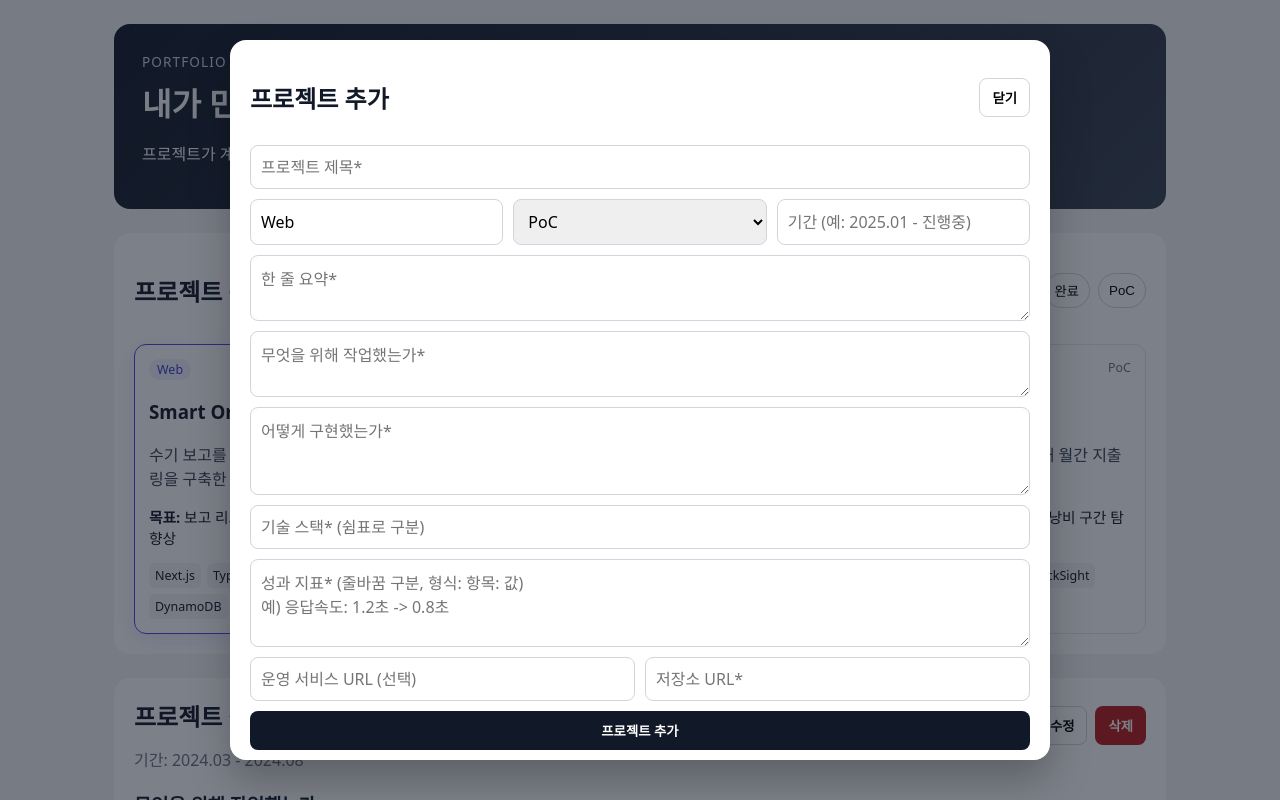
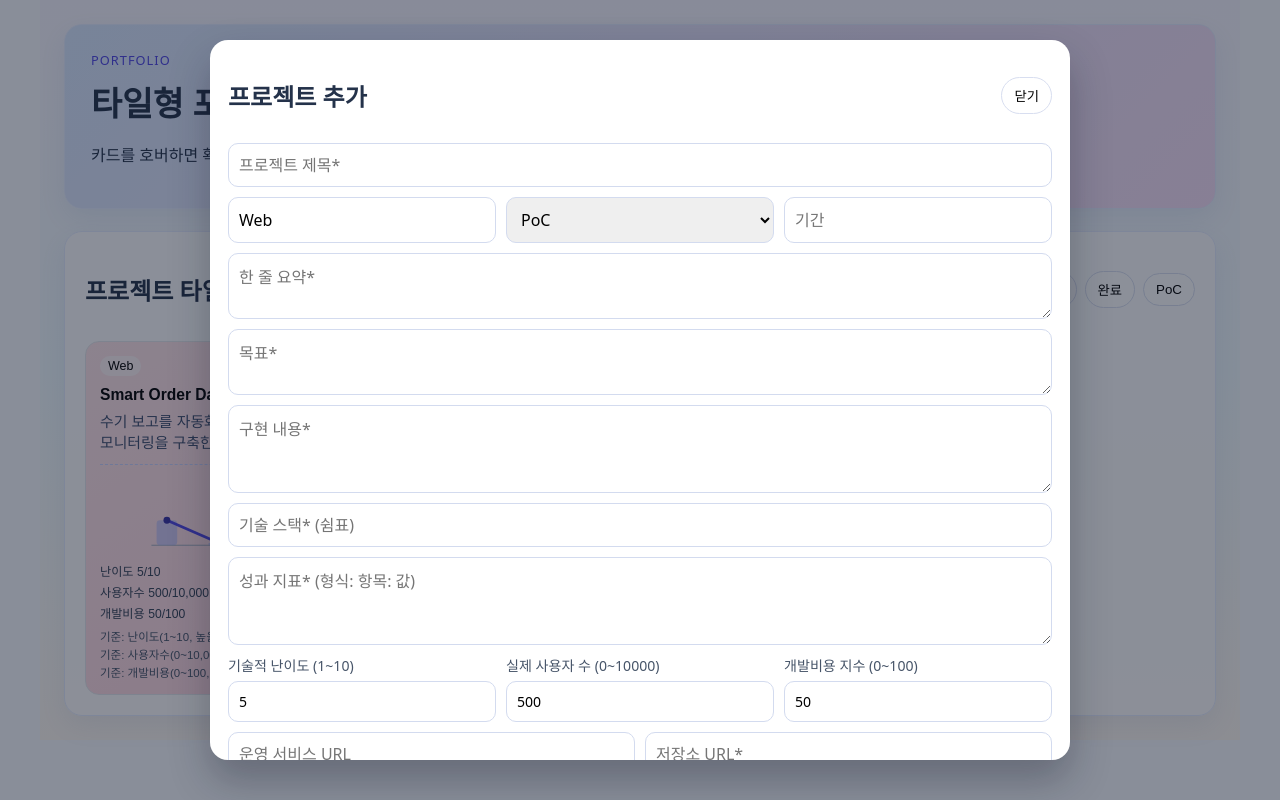
Before and after one commit to tead1234/portpolio, a React (Vite) app: page / in a window 1280 px wide. Both pictures are taken after a click on the button "프로젝트 추가". Shown: the top 800 px of the page. Built offline with nearby package versions, Linux system fonts and the light colour scheme.

Commit message:
Add bar+line combo charts with metric criteria labels (#4)

```diff
--- a/src/App.jsx
+++ b/src/App.jsx
@@ -2,7 +2,8 @@ import { useEffect, useMemo, useState } from 'react';
 import { projects as initialProjects } from './data/projects';
 
 const statusOptions = ['전체', '운영중', '완료', 'PoC'];
-const STORAGE_KEY = 'portfolio-projects-v1';
+const STORAGE_KEY = 'portfolio-projects-v2';
+
 const emptyForm = {
   title: '',
   category: 'Web',
@@ -14,8 +15,20 @@ const emptyForm = {
   stack: '',
   metrics: '',
   liveUrl: '',
-  repoUrl: ''
+  repoUrl: '',
+  difficulty: '5',
+  users: '500',
+  cost: '50'
 };
+
+const pastelPalette = [
+  ['#FFE6EA', '#FFD6E0'],
+  ['#E7F4FF', '#D9EEFF'],
+  ['#EAFBE7', '#DDF7D9'],
+  ['#FFF5DF', '#FFEBC8'],
+  ['#F2EBFF', '#E8DDFF'],
+  ['#E6FAF8', '#D4F4F0']
+];
 
 const toSlug = (text) =>
   text
@@ -24,6 +37,17 @@ const toSlug = (text) =>
     .replace(/[^a-z0-9\s-]/g, '')
     .replace(/\s+/g, '-')
     .replace(/-+/g, '-');
+
+const clampStat = (value, min, max) => Math.min(max, Math.max(min, Number(value) || min));
+
+const normalizeProject = (project) => ({
+  ...project,
+  stats: {
+    difficulty: clampStat(project?.stats?.difficulty ?? 5, 1, 10),
+    users: clampStat(project?.stats?.users ?? 500, 0, 10000),
+    cost: clampStat(project?.stats?.cost ?? 50, 0, 100)
+  }
+});
 
 const serializeForm = (form) => ({
   title: form.title.trim(),
@@ -50,7 +74,12 @@ const serializeForm = (form) => ({
     })
     .filter((metric) => metric.label && metric.value),
   liveUrl: form.liveUrl.trim(),
-  repoUrl: form.repoUrl.trim()
+  repoUrl: form.repoUrl.trim(),
+  stats: {
+    difficulty: clampStat(form.difficulty, 1, 10),
+    users: clampStat(form.users, 0, 10000),
+    cost: clampStat(form.cost, 0, 100)
+  }
 });
 
 const fillFormFromProject = (project) => ({
@@ -64,26 +93,79 @@ const fillFormFromProject = (project) => ({
   stack: project.stack.join(', '),
   metrics: project.metrics.map((metric) => `${metric.label}: ${metric.value}`).join('\n'),
   liveUrl: project.liveUrl,
-  repoUrl: project.repoUrl
+  repoUrl: project.repoUrl,
+  difficulty: String(project.stats.difficulty),
+  users: String(project.stats.users),
+  cost: String(project.stats.cost)
 });
+
+function Sparkline({ stats }) {
+  const items = [
+    { key: 'difficulty', label: '난이도', value: stats.difficulty, max: 10, x: 30 },
+    { key: 'users', label: '사용자수', value: stats.users, max: 10000, x: 90 },
+    { key: 'cost', label: '개발비용', value: stats.cost, max: 100, x: 150 }
+  ];
+
+  const points = items.map((item) => ({
+    ...item,
+    ratio: item.value / item.max,
+    y: 84 - (item.value / item.max) * 58
+  }));
+
+  return (
+    <div className="spark-wrap">
+      <svg viewBox="0 0 180 100" aria-label="성과 그래프" className="spark-chart">
+        <line x1="12" y1="84" x2="168" y2="84" stroke="#94a3b8" strokeWidth="1" />
+        {points.map((p) => (
+          <rect
+            key={`${p.key}-bar`}
+            x={p.x - 12}
+            y={84 - p.ratio * 58}
+            width="24"
+            height={p.ratio * 58}
+            rx="4"
+            fill="#a5b4fc88"
+          />
+        ))}
+        <polyline points={points.map((p) => `${p.x},${p.y}`).join(' ')} fill="none" stroke="#4f46e5" strokeWidth="3" />
+        {points.map((p) => (
+          <circle key={p.key} cx={p.x} cy={p.y} r="4" fill="#3730a3" />
+        ))}
+      </svg>
+      <div className="spark-legend">
+        <span>난이도 {stats.difficulty}/10</span>
+        <span>사용자수 {stats.users.toLocaleString()}/10,000</span>
+        <span>개발비용 {stats.cost}/100</span>
+      </div>
+      <div className="spark-criteria">
+        <span>기준: 난이도(1~10, 높을수록 복잡)</span>
+        <span>기준: 사용자수(0~10,000, 높을수록 서비스 확장)</span>
+        <span>기준: 개발비용(0~100, 높을수록 비용 큼)</span>
+      </div>
+    </div>
+  );
+}
 
 function App() {
   const [projectItems, setProjectItems] = useState(() => {
     const saved = window.localStorage.getItem(STORAGE_KEY);
-    if (!saved) return initialProjects;
+    if (!saved) return initialProjects.map(normalizeProject);
 
     try {
       const parsed = JSON.parse(saved);
-      return Array.isArray(parsed) && parsed.length > 0 ? parsed : initialProjects;
+      if (!Array.isArray(parsed) || parsed.length === 0) return initialProjects.map(normalizeProject);
+      return parsed.map(normalizeProject);
     } catch {
-      return initialProjects;
+      return initialProjects.map(normalizeProject);
     }
   });
+
   const [statusFilter, setStatusFilter] = useState('전체');
-  const [selectedSlug, setSelectedSlug] = useState(initialProjects[0]?.slug || '');
+  const [selectedSlug, setSelectedSlug] = useState(projectItems[0]?.slug || '');
   const [form, setForm] = useState(emptyForm);
   const [editingSlug, setEditingSlug] = useState('');
-  const [isModalOpen, setIsModalOpen] = useState(false);
+  const [isEditorOpen, setIsEditorOpen] = useState(false);
+  const [isDetailOpen, setIsDetailOpen] = useState(false);
 
   useEffect(() => {
     window.localStorage.setItem(STORAGE_KEY, JSON.stringify(projectItems));
@@ -104,21 +186,29 @@ function App() {
     setEditingSlug('');
   };
 
-  const closeModal = () => {
-    setIsModalOpen(false);
+  const openCreateModal = () => {
+    resetForm();
+    setIsEditorOpen(true);
+  };
+
+  const openEditModal = () => {
+    if (!selectedProject) return;
+    setForm(fillFormFromProject(selectedProject));
+    setEditingSlug(selectedProject.slug);
+    setIsEditorOpen(true);
+  };
+
+  const closeEditorModal = () => {
+    setIsEditorOpen(false);
     resetForm();
   };
 
-  const openCreateModal = () => {
-    resetForm();
-    setIsModalOpen(true);
+  const openDetailModal = (project) => {
+    setSelectedSlug(project.slug);
+    setIsDetailOpen(true);
   };
 
-  const selectFilter = (status) => {
-    setStatusFilter(status);
-    const first = (status === '전체' ? projectItems : projectItems.filter((p) => p.status === status))[0];
-    setSelectedSlug(first?.slug || '');
-  };
+  const closeDetailModal = () => setIsDetailOpen(false);
 
   const handleSubmit = (event) => {
     event.preventDefault();
@@ -129,13 +219,8 @@ function App() {
       return;
     }
 
-    if (next.stack.length === 0) {
-      alert('기술 스택을 1개 이상 입력하세요.');
-      return;
-    }
-
-    if (next.metrics.length === 0) {
-      alert('성과 지표를 1개 이상 입력하세요. (형식: 항목: 값)');
+    if (next.stack.length === 0 || next.metrics.length === 0) {
+      alert('기술 스택과 성과 지표를 최소 1개 이상 입력하세요.');
       return;
     }
 
@@ -145,7 +230,7 @@ function App() {
       );
       setProjectItems(updated);
       setSelectedSlug(editingSlug);
-      closeModal();
+      setIsEditorOpen(false);
       return;
     }
 
@@ -158,17 +243,9 @@ function App() {
     }
 
     const created = { ...next, slug };
-    const updated = [created, ...projectItems];
-    setProjectItems(updated);
+    setProjectItems([created, ...projectItems]);
     setSelectedSlug(slug);
-    closeModal();
-  };
-
-  const startEdit = () => {
-    if (!selectedProject) return;
-    setForm(fillFormFromProject(selectedProject));
-    setEditingSlug(selectedProject.slug);
-    setIsModalOpen(true);
+    setIsEditorOpen(false);
   };
 
   const removeProject = () => {
@@ -178,32 +255,28 @@ function App() {
 
     const updated = projectItems.filter((project) => project.slug !== selectedProject.slug);
     setProjectItems(updated);
-
-    const nextSelected = updated.find((p) => p.status === statusFilter) || updated[0];
-    setSelectedSlug(nextSelected?.slug || '');
+    setSelectedSlug(updated[0]?.slug || '');
+    setIsDetailOpen(false);
   };
 
   return (
-    <div className="layout">
-      <header className="hero">
+    <div className="layout pastel-bg">
+      <header className="hero soft-card">
         <p className="hero-kicker">PORTFOLIO</p>
-        <h1>내가 만든 프로젝트를 문제-구현-성과 중심으로 보여주는 공간</h1>
-        <p>
-          프로젝트가 계속 추가되어도 같은 템플릿으로 확장 가능하게 구성했습니다. 운영중인 서비스는
-          즉시 접속 링크를 제공합니다.
-        </p>
+        <h1>타일형 포트폴리오 갤러리</h1>
+        <p>카드를 호버하면 확대/지표 선그래프를 확인하고, 클릭하면 세부정보를 확인할 수 있습니다.</p>
       </header>
 
-      <section className="section">
+      <section className="section soft-card">
         <div className="section-head">
-          <h2>프로젝트 목록</h2>
+          <h2>프로젝트 타일</h2>
           <div className="toolbar">
             <button type="button" className="primary" onClick={openCreateModal}>
               프로젝트 추가
             </button>
             <div className="filters" role="group" aria-label="status filter">
               {statusOptions.map((status) => (
-                <button key={status} type="button" className={statusFilter === status ? 'active' : ''} onClick={() => selectFilter(status)}>
+                <button key={status} type="button" className={statusFilter === status ? 'active' : ''} onClick={() => setStatusFilter(status)}>
                   {status}
                 </button>
               ))}
@@ -211,60 +284,52 @@ function App() {
           </div>
         </div>
 
-        <div className="grid">
-          {filteredProjects.map((project) => (
-            <article
+        <div className="tile-grid">
+          {filteredProjects.map((project, index) => {
+            const [from, to] = pastelPalette[index % pastelPalette.length];
+            return (
+              <button
                 key={project.slug}
-              className={`card ${selectedProject?.slug === project.slug ? 'selected' : ''}`}
-              onClick={() => setSelectedSlug(project.slug)}
+                type="button"
+                className="tile-card"
+                style={{ background: `linear-gradient(145deg, ${from}, ${to})` }}
+                onClick={() => openDetailModal(project)}
               >
-              <div className="card-head">
+                <div className="tile-top">
                   <span className="badge">{project.category}</span>
                   <span className="status">{project.status}</span>
                 </div>
                 <h3>{project.title}</h3>
-              <p className="summary">{project.summary}</p>
-              <p className="goal">
-                <strong>목표:</strong> {project.goal}
-              </p>
-              <div className="stack-list">
-                {project.stack.map((tech) => (
-                  <span key={tech}>{tech}</span>
-                ))}
-              </div>
-            </article>
-          ))}
-          {filteredProjects.length === 0 && <p className="empty">해당 상태의 프로젝트가 없습니다.</p>}
+                <p>{project.summary}</p>
+                <Sparkline stats={project.stats} />
+              </button>
+            );
+          })}
         </div>
       </section>
 
-      {selectedProject && (
-        <section className="section detail">
+      {isDetailOpen && selectedProject && (
+        <div className="modal-overlay" onClick={closeDetailModal}>
+          <section className="modal" onClick={(e) => e.stopPropagation()}>
             <div className="section-head">
-            <h2>프로젝트 상세: {selectedProject.title}</h2>
-            <div className="actions">
-              <button type="button" className="ghost" onClick={startEdit}>
-                수정
-              </button>
-              <button type="button" className="danger" onClick={removeProject}>
-                삭제
+              <h2>{selectedProject.title}</h2>
+              <button type="button" className="ghost" onClick={closeDetailModal}>
+                닫기
               </button>
             </div>
-          </div>
             <p className="period">기간: {selectedProject.period}</p>
+            <Sparkline stats={selectedProject.stats} />
 
             <div className="detail-block">
               <h3>무엇을 위해 작업했는가</h3>
               <p>{selectedProject.goal}</p>
             </div>
-
             <div className="detail-block">
               <h3>어떻게 구현했는가</h3>
               <p>{selectedProject.implementation}</p>
             </div>
-
             <div className="detail-block">
-            <h3>성과는 어느 정도인가</h3>
+              <h3>성과</h3>
               <ul>
                 {selectedProject.metrics.map((metric) => (
                   <li key={metric.label}>
@@ -274,7 +339,13 @@ function App() {
               </ul>
             </div>
 
-          <div className="links">
+            <div className="actions">
+              <button type="button" className="ghost" onClick={openEditModal}>
+                수정
+              </button>
+              <button type="button" className="danger" onClick={removeProject}>
+                삭제
+              </button>
               {selectedProject.liveUrl ? (
                 <a href={selectedProject.liveUrl} target="_blank" rel="noreferrer">
                   서비스 이용하기
@@ -287,21 +358,23 @@ function App() {
               </a>
             </div>
           </section>
+        </div>
       )}
 
-      {isModalOpen && (
-        <div className="modal-overlay" role="presentation" onClick={closeModal}>
-          <section className="modal" role="dialog" aria-modal="true" onClick={(e) => e.stopPropagation()}>
+      {isEditorOpen && (
+        <div className="modal-overlay" onClick={closeEditorModal}>
+          <section className="modal" onClick={(e) => e.stopPropagation()}>
             <div className="section-head">
               <h2>{editingSlug ? '프로젝트 수정' : '프로젝트 추가'}</h2>
-              <button type="button" className="ghost" onClick={closeModal}>
+              <button type="button" className="ghost" onClick={closeEditorModal}>
                 닫기
               </button>
             </div>
+
             <form className="project-form" onSubmit={handleSubmit}>
               <input placeholder="프로젝트 제목*" value={form.title} onChange={(e) => setForm({ ...form, title: e.target.value })} />
               <div className="inline-fields">
-                <input placeholder="카테고리 (예: Web)" value={form.category} onChange={(e) => setForm({ ...form, category: e.target.value })} />
+                <input placeholder="카테고리" value={form.category} onChange={(e) => setForm({ ...form, category: e.target.value })} />
                 <select value={form.status} onChange={(e) => setForm({ ...form, status: e.target.value })}>
                   {statusOptions.filter((s) => s !== '전체').map((status) => (
                     <option key={status} value={status}>
@@ -309,24 +382,35 @@ function App() {
                     </option>
                   ))}
                 </select>
-                <input placeholder="기간 (예: 2025.01 - 진행중)" value={form.period} onChange={(e) => setForm({ ...form, period: e.target.value })} />
+                <input placeholder="기간" value={form.period} onChange={(e) => setForm({ ...form, period: e.target.value })} />
               </div>
               <textarea placeholder="한 줄 요약*" value={form.summary} onChange={(e) => setForm({ ...form, summary: e.target.value })} rows={2} />
-              <textarea placeholder="무엇을 위해 작업했는가*" value={form.goal} onChange={(e) => setForm({ ...form, goal: e.target.value })} rows={2} />
-              <textarea placeholder="어떻게 구현했는가*" value={form.implementation} onChange={(e) => setForm({ ...form, implementation: e.target.value })} rows={3} />
-              <input placeholder="기술 스택* (쉼표로 구분)" value={form.stack} onChange={(e) => setForm({ ...form, stack: e.target.value })} />
-              <textarea
-                placeholder={"성과 지표* (줄바꿈 구분, 형식: 항목: 값)\n예) 응답속도: 1.2초 -> 0.8초"}
-                value={form.metrics}
-                onChange={(e) => setForm({ ...form, metrics: e.target.value })}
-                rows={3}
-              />
+              <textarea placeholder="목표*" value={form.goal} onChange={(e) => setForm({ ...form, goal: e.target.value })} rows={2} />
+              <textarea placeholder="구현 내용*" value={form.implementation} onChange={(e) => setForm({ ...form, implementation: e.target.value })} rows={3} />
+              <input placeholder="기술 스택* (쉼표)" value={form.stack} onChange={(e) => setForm({ ...form, stack: e.target.value })} />
+              <textarea placeholder="성과 지표* (형식: 항목: 값)" value={form.metrics} onChange={(e) => setForm({ ...form, metrics: e.target.value })} rows={3} />
+
               <div className="inline-fields">
-                <input placeholder="운영 서비스 URL (선택)" value={form.liveUrl} onChange={(e) => setForm({ ...form, liveUrl: e.target.value })} />
+                <label>
+                  기술적 난이도 (1~10)
+                  <input type="number" min="1" max="10" value={form.difficulty} onChange={(e) => setForm({ ...form, difficulty: e.target.value })} />
+                </label>
+                <label>
+                  실제 사용자 수 (0~10000)
+                  <input type="number" min="0" max="10000" value={form.users} onChange={(e) => setForm({ ...form, users: e.target.value })} />
+                </label>
+                <label>
+                  개발비용 지수 (0~100)
+                  <input type="number" min="0" max="100" value={form.cost} onChange={(e) => setForm({ ...form, cost: e.target.value })} />
+                </label>
+              </div>
+
+              <div className="inline-fields">
+                <input placeholder="운영 서비스 URL" value={form.liveUrl} onChange={(e) => setForm({ ...form, liveUrl: e.target.value })} />
                 <input placeholder="저장소 URL*" value={form.repoUrl} onChange={(e) => setForm({ ...form, repoUrl: e.target.value })} />
               </div>
               <button type="submit" className="primary">
-                {editingSlug ? '수정 내용 저장' : '프로젝트 추가'}
+                {editingSlug ? '수정 저장' : '프로젝트 추가'}
               </button>
             </form>
           </section>
--- a/src/styles.css
+++ b/src/styles.css
@@ -1,7 +1,7 @@
 :root {
   font-family: 'Pretendard', 'Noto Sans KR', system-ui, -apple-system, sans-serif;
-  color: #111827;
-  background: #f3f4f6;
+  color: #24324a;
+  background: #f9fbff;
 }
 
 * {
@@ -12,171 +12,211 @@ body {
   margin: 0;
 }
 
+.pastel-bg {
+  background: linear-gradient(180deg, #f8f6ff 0%, #f1fbff 50%, #fff9f2 100%);
+}
+
 .layout {
-  max-width: 1100px;
+  max-width: 1200px;
   margin: 0 auto;
   padding: 24px;
   display: grid;
-  gap: 24px;
+  gap: 22px;
+}
+
+.soft-card {
+  border: 1px solid #e5ecff;
+  box-shadow: 0 10px 26px rgba(72, 99, 161, 0.09);
 }
 
 .hero {
-  background: linear-gradient(135deg, #111827, #374151);
-  color: #f9fafb;
-  padding: 28px;
-  border-radius: 16px;
-}
-
-.hero h1 {
-  margin: 0 0 12px;
-  font-size: clamp(1.4rem, 3vw, 2rem);
+  background: linear-gradient(135deg, #d8e8ff, #f7dff7);
+  padding: 26px;
+  border-radius: 18px;
 }
 
 .hero-kicker {
   margin: 0 0 8px;
-  font-size: 0.85rem;
+  font-size: 0.8rem;
   letter-spacing: 0.08em;
-  color: #d1d5db;
+  color: #4f46e5;
+}
+
+.hero h1 {
+  margin: 0 0 10px;
+  font-size: clamp(1.4rem, 3vw, 2.1rem);
 }
 
 .section {
-  background: #fff;
-  border-radius: 16px;
+  background: #ffffffd9;
+  border-radius: 18px;
   padding: 20px;
 }
 
 .section-head {
   display: flex;
-  align-items: center;
   justify-content: space-between;
-  gap: 12px;
-  flex-wrap: wrap;
-}
-
-.toolbar {
-  display: flex;
   align-items: center;
   gap: 10px;
   flex-wrap: wrap;
 }
 
-.filters {
+.toolbar,
+.filters,
+.actions {
   display: flex;
+  align-items: center;
   gap: 8px;
+  flex-wrap: wrap;
 }
 
-.filters button {
-  border: 1px solid #d1d5db;
+.filters button,
+.ghost,
+.primary,
+.danger {
+  border-radius: 999px;
+  border: 1px solid #d8def0;
   background: #fff;
-  padding: 7px 10px;
-  border-radius: 999px;
+  padding: 8px 12px;
   cursor: pointer;
 }
 
-.filters .active {
-  background: #111827;
+.filters .active,
+.primary {
+  background: #4f46e5;
+  border-color: #4f46e5;
   color: #fff;
-  border-color: #111827;
 }
 
-.grid {
-  margin-top: 16px;
-  display: grid;
-  grid-template-columns: repeat(auto-fit, minmax(240px, 1fr));
-  gap: 12px;
+.danger {
+  background: #f87171;
+  border-color: #f87171;
+  color: #fff;
 }
 
-.card {
-  border: 1px solid #e5e7eb;
-  border-radius: 12px;
-  padding: 14px;
-  cursor: pointer;
-  transition: 0.2s ease;
+.tile-grid {
+  margin-top: 14px;
+  display: grid;
+  grid-template-columns: repeat(auto-fill, minmax(250px, 1fr));
+  gap: 14px;
 }
 
-.card:hover,
-.card.selected {
-  border-color: #4f46e5;
-  box-shadow: 0 6px 20px rgba(79, 70, 229, 0.12);
+.tile-card {
+  border: 1px solid #e5e7eb;
+  border-radius: 14px;
+  padding: 14px;
+  text-align: left;
+  cursor: pointer;
+  transition: transform 0.2s ease, box-shadow 0.2s ease;
 }
 
-.card-head {
+.tile-card:hover {
+  transform: scale(1.03);
+  box-shadow: 0 10px 28px rgba(70, 93, 150, 0.2);
+}
+
+.tile-card h3 {
+  margin: 10px 0 6px;
+}
+
+.tile-card p {
+  margin: 0;
+  min-height: 44px;
+  color: #3d4d6d;
+  font-size: 0.93rem;
+}
+
+.tile-top {
   display: flex;
   justify-content: space-between;
-  font-size: 0.78rem;
-  margin-bottom: 8px;
 }
 
 .badge {
-  background: #eef2ff;
-  color: #4338ca;
-  padding: 2px 8px;
+  background: #ffffff99;
   border-radius: 999px;
+  padding: 3px 8px;
+  font-size: 0.78rem;
 }
 
 .status {
-  color: #6b7280;
+  font-size: 0.78rem;
+  color: #475569;
 }
 
-.summary {
-  color: #374151;
-  min-height: 42px;
+.spark-wrap {
+  margin-top: 10px;
+  border-top: 1px dashed #c7d2fe;
+  padding-top: 8px;
 }
 
-.goal {
-  color: #111827;
-  font-size: 0.92rem;
+.spark-chart {
+  width: 100%;
+  height: 86px;
 }
 
-.stack-list {
-  display: flex;
-  gap: 6px;
-  flex-wrap: wrap;
+.spark-legend {
+  display: grid;
+  grid-template-columns: 1fr;
+  gap: 3px;
+  font-size: 0.76rem;
+  color: #334155;
 }
 
-.stack-list span {
-  background: #f3f4f6;
-  border-radius: 6px;
-  padding: 4px 6px;
-  font-size: 0.78rem;
-}
-
-.detail h2 {
-  margin-top: 0;
+.spark-criteria {
+  margin-top: 6px;
+  display: grid;
+  gap: 2px;
+  font-size: 0.72rem;
+  color: #475569;
 }
 
 .period {
-  margin-top: -6px;
-  color: #6b7280;
+  color: #64748b;
+  margin-top: -4px;
 }
 
 .detail-block + .detail-block {
-  margin-top: 14px;
+  margin-top: 12px;
 }
 
-.links {
-  margin-top: 18px;
-  display: flex;
-  gap: 12px;
-  flex-wrap: wrap;
+.links,
+.actions a,
+.disabled-link {
+  border-radius: 999px;
+  padding: 8px 12px;
+  font-size: 0.9rem;
 }
 
-.links a,
-.disabled-link {
-  border-radius: 8px;
-  padding: 9px 12px;
-  font-size: 0.92rem;
-}
-
-.links a {
-  background: #111827;
+.actions a {
+  text-decoration: none;
+  background: #1f2937;
   color: #fff;
-  text-decoration: none;
 }
 
 .disabled-link {
-  background: #e5e7eb;
-  color: #6b7280;
+  background: #e2e8f0;
+  color: #64748b;
+}
+
+.modal-overlay {
+  position: fixed;
+  inset: 0;
+  background: rgba(15, 23, 42, 0.48);
+  display: flex;
+  justify-content: center;
+  align-items: center;
+  padding: 16px;
+  z-index: 20;
+}
+
+.modal {
+  width: min(860px, 100%);
+  max-height: 90vh;
+  overflow: auto;
+  background: #ffffff;
+  border-radius: 18px;
+  padding: 18px;
+  box-shadow: 0 20px 40px rgba(17, 24, 39, 0.3);
 }
 
 .project-form {
@@ -187,12 +227,18 @@ body {
 
 .project-form input,
 .project-form select,
+.project-form textarea,
+.project-form label {
+  font: inherit;
+}
+
+.project-form input,
+.project-form select,
 .project-form textarea {
   width: 100%;
-  border: 1px solid #d1d5db;
-  border-radius: 8px;
+  border: 1px solid #d3dbef;
+  border-radius: 10px;
   padding: 10px;
-  font: inherit;
 }
 
 .inline-fields {
@@ -201,58 +247,9 @@ body {
   grid-template-columns: repeat(auto-fit, minmax(220px, 1fr));
 }
 
-.primary,
-.ghost,
-.danger {
-  border: 1px solid transparent;
-  border-radius: 8px;
-  padding: 9px 12px;
-  cursor: pointer;
-  font-weight: 600;
+.project-form label {
+  display: grid;
+  gap: 6px;
+  color: #475569;
+  font-size: 0.88rem;
 }
-
-.primary {
-  background: #111827;
-  color: #fff;
-}
-
-.ghost {
-  border-color: #d1d5db;
-  background: #fff;
-}
-
-.danger {
-  background: #b91c1c;
-  color: #fff;
-}
-
-.actions {
-  display: flex;
-  gap: 8px;
-}
-
-.empty {
-  color: #6b7280;
-  font-size: 0.95rem;
-}
-
-.modal-overlay {
-  position: fixed;
-  inset: 0;
-  background: rgba(17, 24, 39, 0.55);
-  display: flex;
-  align-items: center;
-  justify-content: center;
-  padding: 18px;
-  z-index: 20;
-}
-
-.modal {
-  width: min(820px, 100%);
-  max-height: 90vh;
-  overflow: auto;
-  background: #fff;
-  border-radius: 16px;
-  padding: 20px;
-  box-shadow: 0 20px 40px rgba(0, 0, 0, 0.25);
-}
```
Lines whose indentation alone changed are shown as unchanged.
